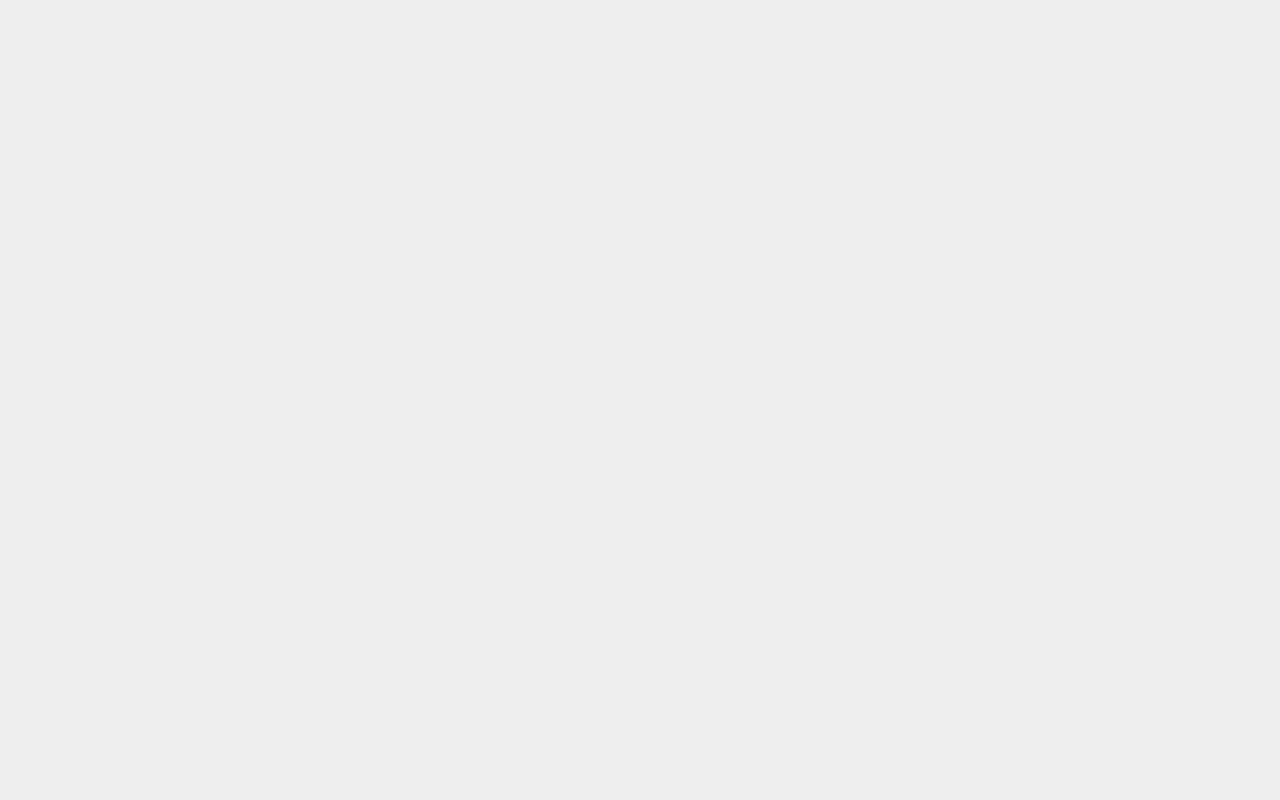
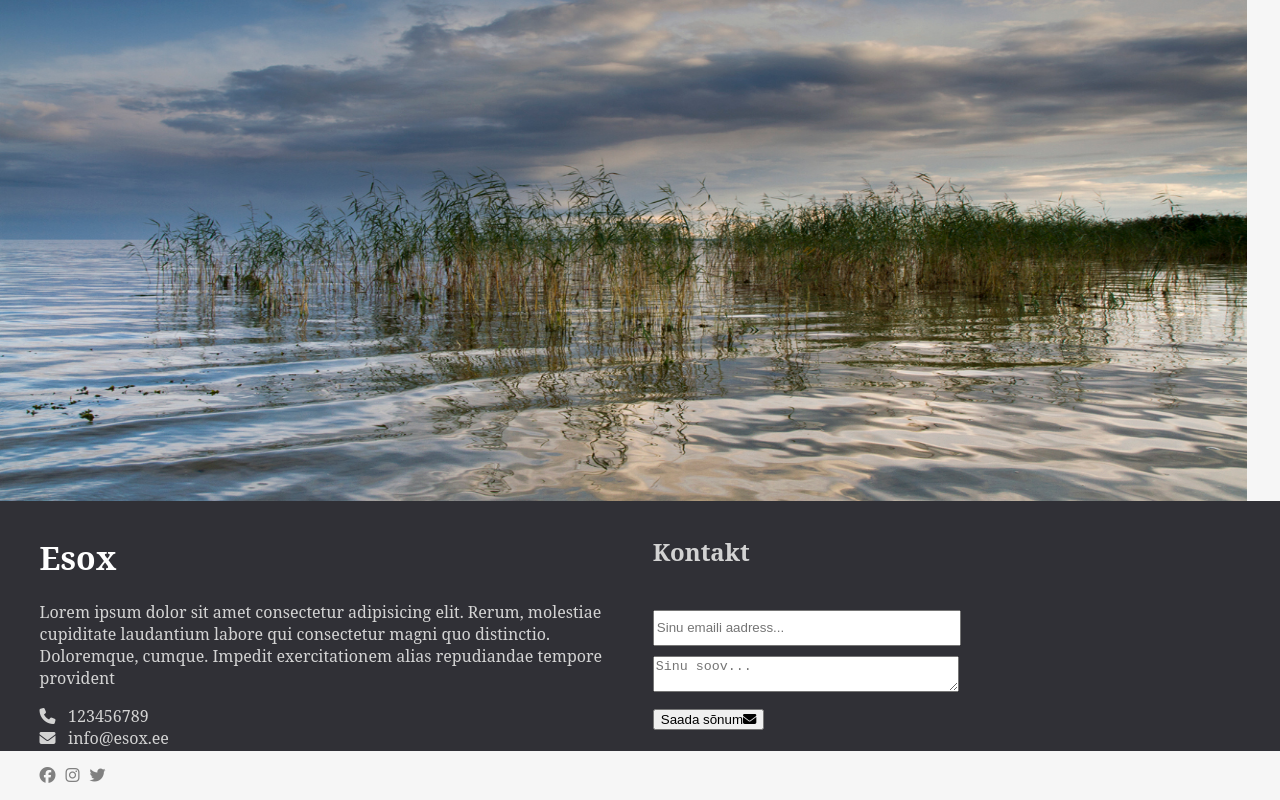
Before and after one commit to MaikPython/ESOX-webStore, a React app: page / in a window 1280 px wide. Shown: the part 204-1004 px from the top of the page. Before the commit the page ends 800 px from the top, so only its background shows below. Built offline with nearby package versions, Linux system fonts and the light colour scheme; no server answers.

Commit message:
footer added

```diff
--- a/public/index.html
+++ b/public/index.html
@@ -4,6 +4,8 @@
         <link rel="stylesheet" href="style.css">
         <meta charset="UTF-8">
         <meta name="viewport" content="width=device-width, initial-scale=1.0">
+        <script src="https://kit.fontawesome.com/3192abec8f.js" crossorigin="anonymous"></script>
+
         <meta http-equiv="X-UA-Compatible" content="ie=edge">
         <title>Esox</title>
     </head>
@@ -11,8 +13,4 @@
         <div id="app"></div>
         <script src="/bundle.js"></script>
     </body>
-    <footer>
-
-    </footer>
-
 </html>
--- a/public/item.html
+++ b/public/item.html
@@ -2,13 +2,9 @@
 <html lang="en">
 <head>
     <script src="./bundle.js"></script>
-
-    <!-- <script src="../main.js"></script> -->
-
-    <link rel="stylesheet" href="style.css">
     <meta charset="UTF-8">
     <meta name="viewport" content="width=device-width, initial-scale=1.0">
-    <meta http-equiv="X-UA-Compatible" content="ie=edge">
+    <link rel="stylesheet" href="style.css">
     <title>Document</title>
 </head>
 <div class="menu">
--- a/public/style.css
+++ b/public/style.css
@@ -3,6 +3,7 @@
     background-color: white;
     align-items: center;
     justify-content: space-between;
+    width: 100%
 }
 
 .header-items{
@@ -17,8 +18,12 @@
 }
 
 
-body{
-    background-color: #eee;
+body, html{
+    height: 100%;
+    margin: 0px;
+    padding: 0px;
+    background: #f6f6f6;
+    font-family: 'Lora', 'serif';
 }
 
 #shop_items{
@@ -53,9 +58,10 @@ body{
 
 
   .slider-frame{
+    display: flex;
     overflow: hidden;
     height: 600;
-    width: 1247px;
+    width: 100%;
   }
 
   @-webkit-keyframes slide_animation{
@@ -75,7 +81,7 @@ body{
 
   .slide-image{
     width: 3741px;
-    height:800px;
+    height:600px;
     margin: 0 0 0 -2494px;
     position: relative;
     -webkit-animation-name: slide_animation;
@@ -85,8 +91,82 @@ body{
   }
 
   .img-container{
-  height: 600;
+  height: 549px;
   width: 1247px;
   position: relative;
   float: left;
   }
+
+.footer{
+    background: #303036;
+    color: #d3d3d3;
+    height: 250px;
+    vertical-align: bottom;
+    bottom: 0;
+    width: 100%;
+}
+
+.footer .footer-content {
+    display: flex;
+    margin-left: 2%;
+    padding: 14px;
+}
+
+.footer .footer-content h1,
+.footer .footer-content h1 {
+    color: white;
+
+}
+
+.footer .footer-content .about .contact .span{
+    display: block;
+    font-size: 1.1 em;
+    margin-bottom: 8px;
+    padding: 20px;
+}
+
+
+.footer .footer-content .about .socials {
+    display: block;
+    font-size: 1.1 em;
+    margin-top: 15px;
+}
+
+
+.footer .footer-content .about a {
+    color: gray;
+    padding: 10px 10px 10px 0px;
+}
+
+.footer .footer-content .about a:hover {
+    color: white;
+}
+
+.footer .footer-content .contact-form .text-input{
+    width:300px;
+    height: 30px;
+}
+
+
+.footer .footer-content .contact-form input.text-input{
+    margin-bottom: 10px
+}
+
+
+.footer .footer-content .contact-form textarea.text-input{
+    margin-bottom: 10px
+ }
+
+ .slider-frame{
+     min-height: 100%;
+ }
+
+
+.footer .footer-content .contact-form form{
+    display: inline-block;
+}
+
+
+.footer .footer-content .footer-section{
+    flex:1;
+}
--- a/src/Landingpage.jsx
+++ b/src/Landingpage.jsx
@@ -1,6 +1,7 @@
 import React from "react"
 import Header from "./components/Header.jsx"
 import ImageSlides from "./components/ImageSlides.jsx"
+import Footer from './components/Footer.jsx'
 
 class Homepage extends React.Component{
 
@@ -9,6 +10,7 @@ class Homepage extends React.Component{
             <div>
             <Header />
             <ImageSlides />
+            <Footer />
             </div>
         )
     }
--- /dev/null
+++ b/src/components/Footer.jsx
@@ -0,0 +1,47 @@
+import React from 'react'
+class Footer extends React.Component{
+
+    render(){
+        return(
+            <div className="footer">
+                <div className="footer-content">
+
+                    <div className="footer-section about">
+                        <h1 className="logo-text">Esox</h1>
+                        <p>
+                            Lorem ipsum dolor sit amet consectetur adipisicing elit.
+                            Rerum, molestiae cupiditate laudantium labore qui consectetur magni quo distinctio. Doloremque, cumque. Impedit exercitationem alias repudiandae tempore provident
+                        </p>
+                        <div className="contact">
+                            <span><i className="fas fa-phone"></i> &nbsp; 123456789 </span>
+                            <br/>
+                            <span><i className="fas fa-envelope"></i> &nbsp; info@esox.ee </span>
+                        </div>
+                        <div className="socials">
+                            <a href="#"><i className="fab fa-facebook"></i></a>
+                            <a href="#"><i className="fab fa-instagram"></i></a>
+                            <a href="#"><i className="fab fa-twitter"></i></a>
+                        </div>
+                    </div>
+
+                    <div className="footer-section contact-form">
+                        <h2>Kontakt</h2>
+                        <br/>
+                        <form action="index.html" method="post">
+                            <input type="email" name="email" className="text-input" placeholder="Sinu emaili aadress..."/>
+                            <br/>
+                            <textarea name="message" className="text-input" placeholder="Sinu soov..."></textarea>
+                            <br/>
+                            <button type="submit" className="btn btn-big">Saada sõnum
+                            <i className="fas fa-envelope"></i>
+                            </button>
+                        </form>
+                    </div>
+                </div>
+            </div>
+
+        )
+    }
+}
+
+export default Footer
--- a/src/components/Header.jsx
+++ b/src/components/Header.jsx
@@ -6,7 +6,7 @@ const Header = () => {
     const logoPic = "/assets/logo.jpg"
     return(
         <div className="menu">
-            <Link to={"/"}>
+            <Link to={"/items"}>
                 <img src={logoPic} alt="logo" width="100" height="100"/>
             </Link>
             <div className="header-items">
--- a/src/index.jsx
+++ b/src/index.jsx
@@ -5,14 +5,14 @@ import { BrowserRouter, Route } from "react-router-dom";
 
 import Homepage from "./Homepage.jsx"
 import ItemPage from "./Itempage.jsx"
-//import LandingPage from "./Landingpage.jsx"
-//import Homepage from "./Homepage.jsx";
+import LandingPage from "./Landingpage.jsx"
 
 const node = document.getElementById("app")
 
 ReactDOM.render(
     <BrowserRouter>
-        <Route path="/" exact component={Homepage}/>
+        <Route path="/" exact component={LandingPage}/>
+        <Route path="/items" exact component = {Homepage} />
         <Route path="/items/:itemId" exact component={ItemPage}  />
     </BrowserRouter>,
     node
```
